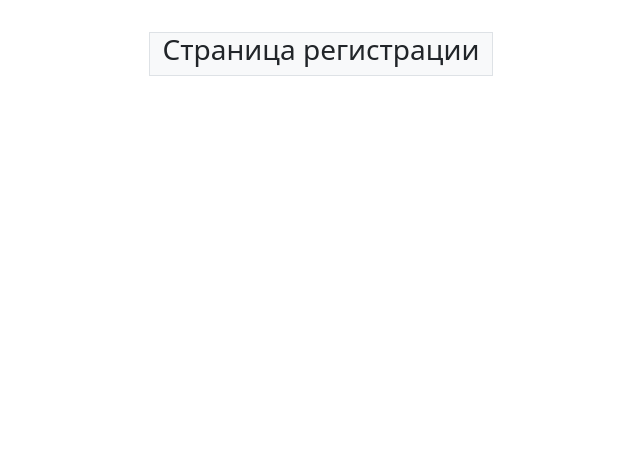
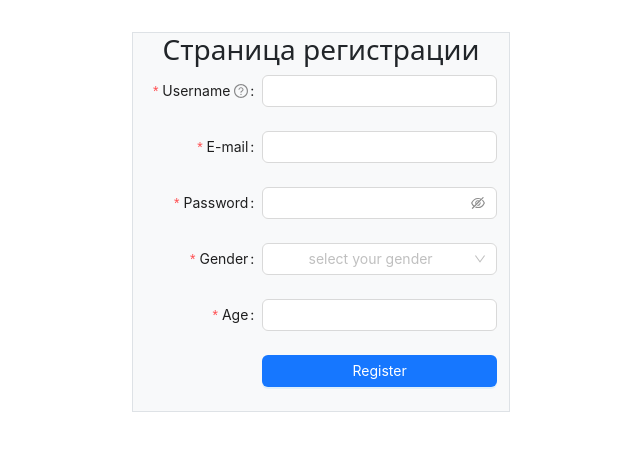
Before and after one commit to Arminonly/Todo_tasks, a React (Vite) app: page / in a window 1280 px wide. Shown: the top 450 px of the page, without its empty margins (319-959 px from the left). Built offline with nearby package versions, Linux system fonts and the light colour scheme.

Commit message:
создана форма регистрации

```diff
--- a/src/components/TaskCreatorForm.jsx
+++ b/src/components/TaskCreatorForm.jsx
@@ -12,6 +12,7 @@ const onHandleSubmit = e =>{
     <div style={{ marginBottom: 20 }}>
       <form
       onSubmit={onHandleSubmit}
+
       >
         <Input
           style={{ width: 300 }}
--- a/src/pages/registry/RegistryPage.jsx
+++ b/src/pages/registry/RegistryPage.jsx
@@ -1,44 +1,149 @@
 import { Container } from 'reactstrap';
-// import { Button, Form, Input, Select, InputNumber, Typography } from 'antd';
-// const { Option } = Select;
+import { Button, Form, Input, Select, InputNumber, Typography } from 'antd';
+const { Option } = Select;
 
-// const formItemLayout = {
-//   labelCol: {
-//     xs: {
-//       span: 24
-//     },
-//     sm: {
-//       span: 8
-//     }
-//   },
-//   wrapperCol: {
-//     xs: {
-//       span: 24
-//     },
-//     sm: {
-//       span: 16
-//     }
-//   }
-// };
+const formItemLayout = {
+  labelCol: {
+    xs: {
+      span: 24
+    },
+    sm: {
+      span: 8
+    }
+  },
+  wrapperCol: {
+    xs: {
+      span: 24
+    },
+    sm: {
+      span: 16
+    }
+  }
+};
 
-// const tailFormItemLayout = {
-//   wrapperCol: {
-//     xs: {
-//       span: 24,
-//       offset: 0
-//     },
-//     sm: {
-//       span: 16,
-//       offset: 8
-//     }
-//   }
-// };
+const tailFormItemLayout = {
+  wrapperCol: {
+    xs: {
+      span: 24,
+      offset: 0
+    },
+    sm: {
+      span: 16,
+      offset: 8
+    }
+  }
+};
 
 export const RegistryPage = () => {
+
+  const onFinish = async (values) => {
+    const url = 'https://todo-redev.herokuapp.com/api/users/register';
+    const res = await fetch(url, {
+      method: 'POST',
+      headers: { 'Content-Type': 'application/json' },
+      body: JSON.stringify(values)
+    });
+
+    const data = await res.json();
+    console.log('Received values of form: ', data);
+  };
+  const [form] = Form.useForm();
   return (
     <>
       <Container className="bg-light border" fluid>
         <h3>Страница регистрации</h3>
+        <Form
+          {...formItemLayout}
+          form={form}
+          name="register"
+          onFinish={onFinish}
+          style={{
+            maxWidth: 600
+          }}
+          scrollToFirstError
+        >
+          <Form.Item
+            name="username"
+            label="Username"
+            tooltip="What do you want others to call you?"
+            rules={[
+              {
+                required: true,
+                message: 'Please input your username!',
+                whitespace: true
+              }
+            ]}
+          >
+            <Input />
+          </Form.Item>
+          <Form.Item
+            name="email"
+            label="E-mail"
+            rules={[
+              {
+                type: 'email',
+                message: 'The input is not valid E-mail!'
+              },
+              {
+                required: true,
+                message: 'Please input your E-mail!'
+              }
+            ]}
+          >
+            <Input />
+          </Form.Item>
+          <Form.Item
+            name="password"
+            label="Password"
+            rules={[
+              {
+                required: true,
+                message: 'Please input your password!'
+              }
+            ]}
+            hasFeedback
+          >
+            <Input.Password />
+          </Form.Item>
+          <Form.Item
+            name="gender"
+            label="Gender"
+            rules={[
+              {
+                required: true,
+                message: 'Please select gender!'
+              }
+            ]}
+          >
+            <Select placeholder="select your gender">
+              <Option value="male">Male</Option>
+              <Option value="female">Female</Option>
+              <Option value="other">Other</Option>
+            </Select>
+          </Form.Item>
+
+          <Form.Item
+            name="age"
+            label="Age"
+            rules={[
+              {
+                required: true,
+                message: 'Please select age!'
+              }
+            ]}
+          >
+            <InputNumber
+              style={{
+                width: '100%'
+              }}
+            />
+          </Form.Item>
+          <Form.Item {...tailFormItemLayout}>
+            <Button type="primary" htmlType="submit" block>
+              Register
+            </Button>
+          </Form.Item>
+        </Form>
       </Container>
     </>
   );
```
